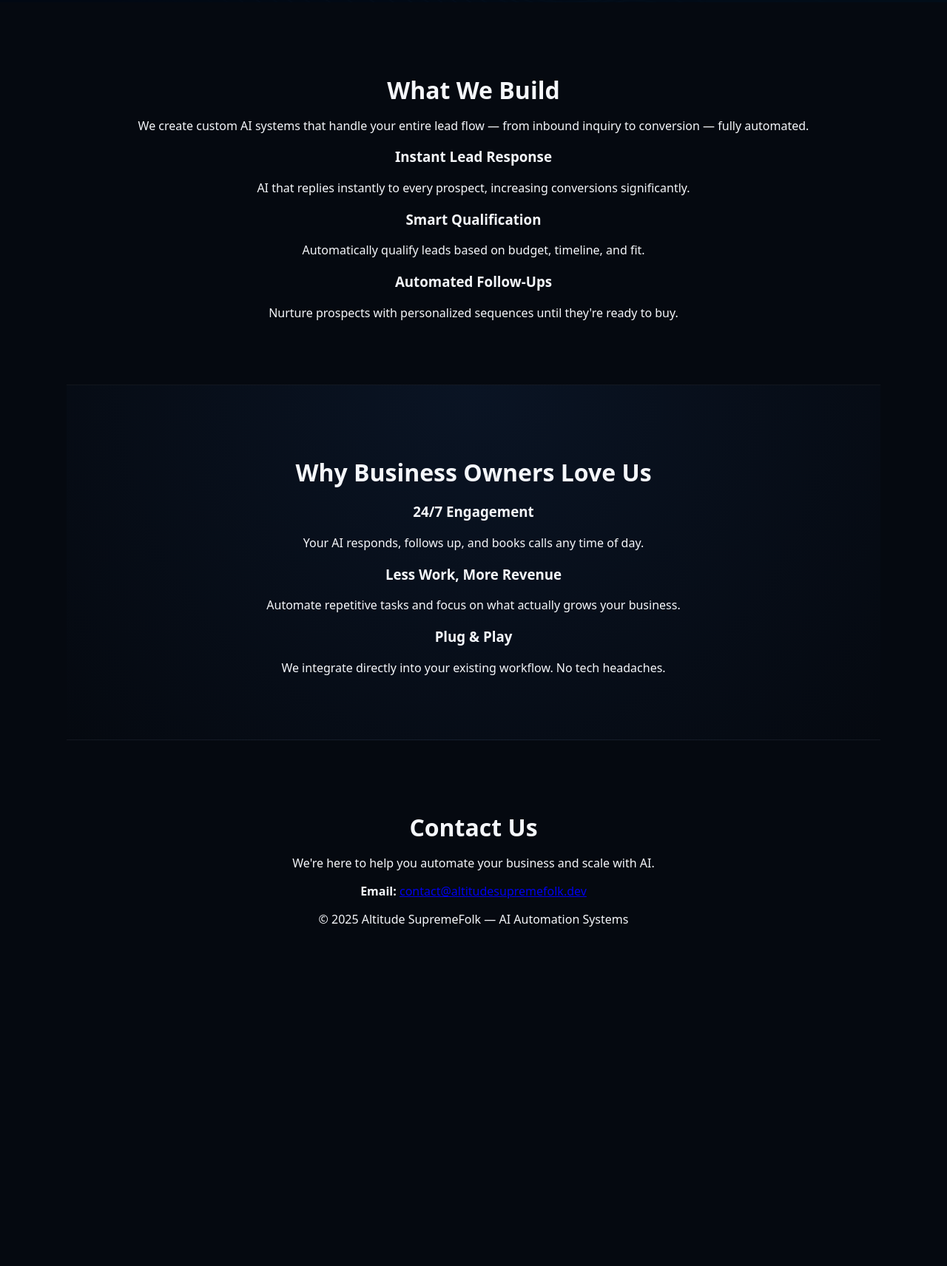
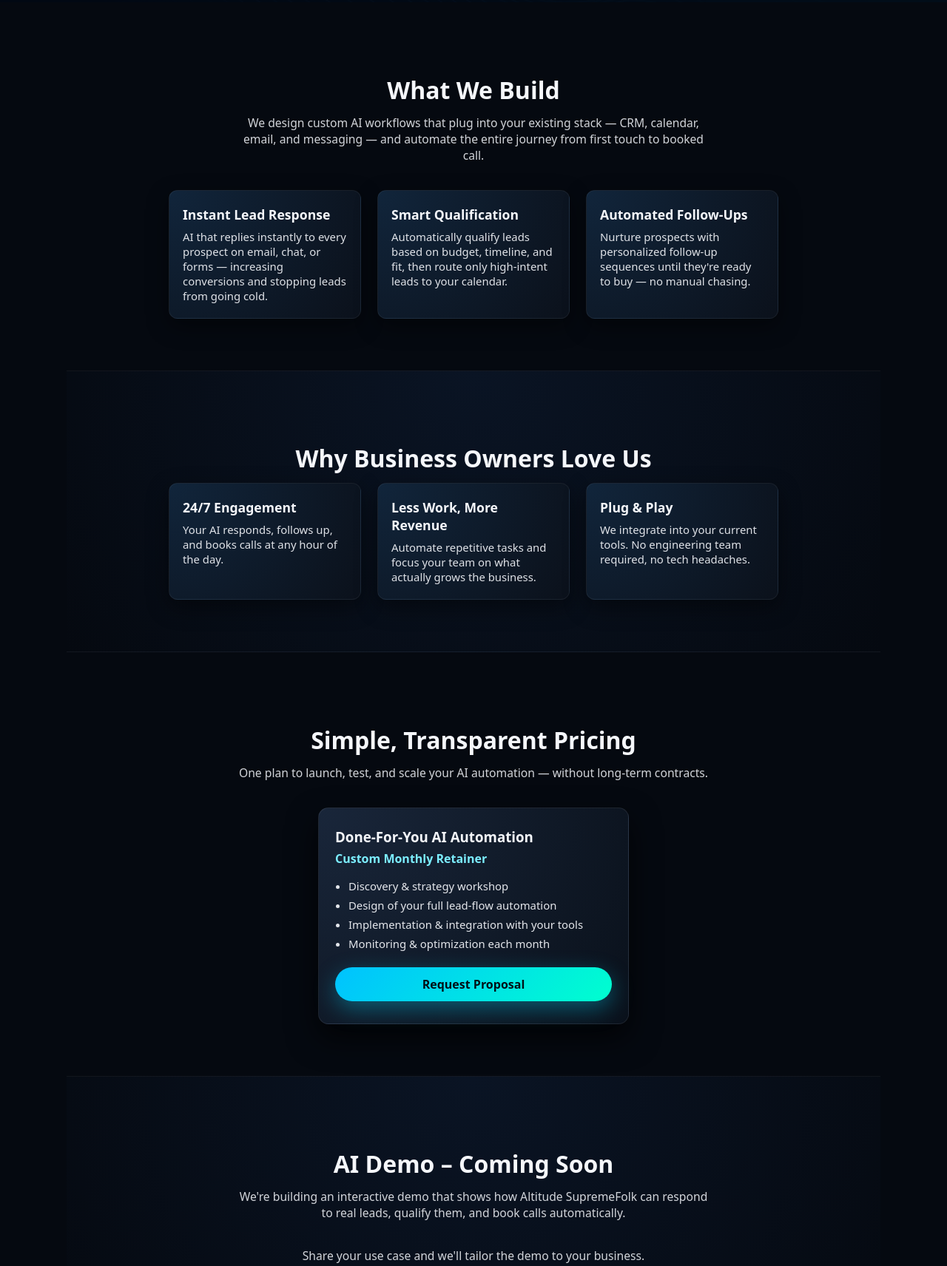
Before and after one commit to 502296/altitude-supremefolk, a plain HTML site: page index.html in a window 1280 px wide. Shown: the part 717-2429 px from the top of the page at 74% size. Before the commit the page ends 2041 px from the top, so only its background shows below. Drawn offline with Linux system fonts and the light colour scheme.

Commit message:
Update index.html

```diff
--- a/index.html
+++ b/index.html
@@ -20,11 +20,55 @@
 
 <body>
 
+  <!-- NAVBAR -->
+
+  <header class="navbar">
+
+    <div class="nav-inner">
+
+      <div class="nav-left">
+
+        <img src="logo-altitude.png" alt="Altitude SupremeFolk Logo" class="nav-logo" />
+
+        <span class="nav-brand">Altitude SupremeFolk</span>
+
+      </div>
+
+
+
+      <nav class="nav-links">
+
+        <a href="#services">Services</a>
+
+        <a href="#benefits">Why Us</a>
+
+        <a href="#pricing">Pricing</a>
+
+        <a href="#demo">AI Demo</a>
+
+        <a href="#contact" class="nav-cta">Contact</a>
+
+      </nav>
+
+
+
+      <!-- simple gear menu icon for future expansion -->
+
+      <button class="gear-btn" aria-label="Menu">
+
+        ⚙
+
+      </button>
+
+    </div>
+
+  </header>
+
 
 
   <!-- HERO SECTION -->
 
-  <section class="hero">
+  <section class="hero" id="top">
 
     <div class="overlay"></div>
 
@@ -32,7 +76,13 @@
 
     <div class="hero-content">
 
-      <img src="logo-altitude.png" alt="Altitude Logo" class="hero-logo" />
+      <div class="hero-logo-box">
+
+        <img src="logo-altitude.png" alt="Altitude SupremeFolk Logo" class="hero-logo" />
+
+        <span class="hero-tagline">AI Automation Systems</span>
+
+      </div>
 
 
 
@@ -40,63 +90,19 @@
 
       <p class="hero-subtitle">
 
-        We create end-to-end automation systems that respond, qualify, and handle your leads 24/7.
+        We build end-to-end AI systems that respond, qualify, and handle your leads
+
+        24/7 — so you can focus on growing the business.
 
       </p>
 
 
 
-      <a href="#contact" class="main-btn">Contact Us</a>
+      <div class="hero-actions">
 
-    </div>
+        <a href="#contact" class="main-btn">Contact Us</a>
 
-  </section>
-
-
-
-  <!-- WHAT WE BUILD -->
-
-  <section class="section">
-
-    <h2>What We Build</h2>
-
-    <p class="desc">
-
-      We create custom AI systems that handle your entire lead flow — from inbound inquiry to conversion —
-
-      fully automated.
-
-    </p>
-
-
-
-    <div class="features">
-
-      <div class="feature">
-
-        <h3>Instant Lead Response</h3>
-
-        <p>AI that replies instantly to every prospect, increasing conversions significantly.</p>
-
-      </div>
-
-
-
-      <div class="feature">
-
-        <h3>Smart Qualification</h3>
-
-        <p>Automatically qualify leads based on budget, timeline, and fit.</p>
-
-      </div>
-
-
-
-      <div class="feature">
-
-        <h3>Automated Follow-Ups</h3>
-
-        <p>Nurture prospects with personalized sequences until they're ready to buy.</p>
+        <a href="#demo" class="ghost-btn">See AI Demo Concept</a>
 
       </div>
 
@@ -106,45 +112,181 @@
 
 
 
-  <!-- WHY THEY LOVE US -->
+  <!-- SERVICES -->
 
-  <section class="section alt">
+  <section class="section" id="services">
+
+    <h2>What We Build</h2>
+
+    <p class="section-desc">
+
+      We design custom AI workflows that plug into your existing stack — CRM, calendar,
+
+      email, and messaging — and automate the entire journey from first touch to booked call.
+
+    </p>
+
+
+
+    <div class="cards">
+
+      <div class="card">
+
+        <h3>Instant Lead Response</h3>
+
+        <p>
+
+          AI that replies instantly to every prospect on email, chat, or forms —
+
+          increasing conversions and stopping leads from going cold.
+
+        </p>
+
+      </div>
+
+
+
+      <div class="card">
+
+        <h3>Smart Qualification</h3>
+
+        <p>
+
+          Automatically qualify leads based on budget, timeline, and fit, then route
+
+          only high-intent leads to your calendar.
+
+        </p>
+
+      </div>
+
+
+
+      <div class="card">
+
+        <h3>Automated Follow-Ups</h3>
+
+        <p>
+
+          Nurture prospects with personalized follow-up sequences until they're ready
+
+          to buy — no manual chasing.
+
+        </p>
+
+      </div>
+
+    </div>
+
+  </section>
+
+
+
+  <!-- BENEFITS -->
+
+  <section class="section alt" id="benefits">
 
     <h2>Why Business Owners Love Us</h2>
 
 
 
-    <div class="features">
+    <div class="cards">
 
-      <div class="feature">
+      <div class="card">
 
         <h3>24/7 Engagement</h3>
 
-        <p>Your AI responds, follows up, and books calls any time of day.</p>
+        <p>Your AI responds, follows up, and books calls at any hour of the day.</p>
 
       </div>
 
 
 
-      <div class="feature">
+      <div class="card">
 
         <h3>Less Work, More Revenue</h3>
 
-        <p>Automate repetitive tasks and focus on what actually grows your business.</p>
+        <p>Automate repetitive tasks and focus your team on what actually grows the business.</p>
 
       </div>
 
 
 
-      <div class="feature">
+      <div class="card">
 
-        <h3>Plug & Play</h3>
+        <h3>Plug &amp; Play</h3>
 
-        <p>We integrate directly into your existing workflow. No tech headaches.</p>
+        <p>We integrate into your current tools. No engineering team required, no tech headaches.</p>
 
       </div>
 
     </div>
+
+  </section>
+
+
+
+  <!-- PRICING -->
+
+  <section class="section" id="pricing">
+
+    <h2>Simple, Transparent Pricing</h2>
+
+    <p class="section-desc">
+
+      One plan to launch, test, and scale your AI automation — without long-term contracts.
+
+    </p>
+
+
+
+    <div class="pricing-card">
+
+      <h3>Done-For-You AI Automation</h3>
+
+      <p class="price">Custom Monthly Retainer</p>
+
+      <ul>
+
+        <li>Discovery &amp; strategy workshop</li>
+
+        <li>Design of your full lead-flow automation</li>
+
+        <li>Implementation &amp; integration with your tools</li>
+
+        <li>Monitoring &amp; optimization each month</li>
+
+      </ul>
+
+      <a href="#contact" class="main-btn wide">Request Proposal</a>
+
+    </div>
+
+  </section>
+
+
+
+  <!-- AI DEMO -->
+
+  <section class="section alt" id="demo">
+
+    <h2>AI Demo – Coming Soon</h2>
+
+    <p class="section-desc">
+
+      We're building an interactive demo that shows how Altitude SupremeFolk can
+
+      respond to real leads, qualify them, and book calls automatically.
+
+    </p>
+
+    <p class="section-desc">
+
+      Share your use case and we'll tailor the demo to your business.
+
+    </p>
+
+    <a href="#contact" class="ghost-btn">Tell Us About Your Use Case</a>
 
   </section>
 
@@ -156,11 +298,17 @@
 
     <h2>Contact Us</h2>
 
-    <p class="desc">We're here to help you automate your business and scale with AI.</p>
+    <p class="section-desc">
+
+      Ready to explore automation for your business? Send us a message and we'll get back to you.
+
+    </p>
 
 
 
-    <p class="contact-item"><strong>Email:</strong>
+    <p class="contact-line">
+
+      <strong>Email:</strong>
 
       <a href="mailto:contact@altitudesupremefolk.dev">contact@altitudesupremefolk.dev</a>
 
@@ -168,7 +316,7 @@
 
 
 
-    <footer>
+    <footer class="footer">
 
       © 2025 Altitude SupremeFolk — AI Automation Systems
 
@@ -176,8 +324,6 @@
 
   </section>
 
-
-
 </body>
 
 
```
